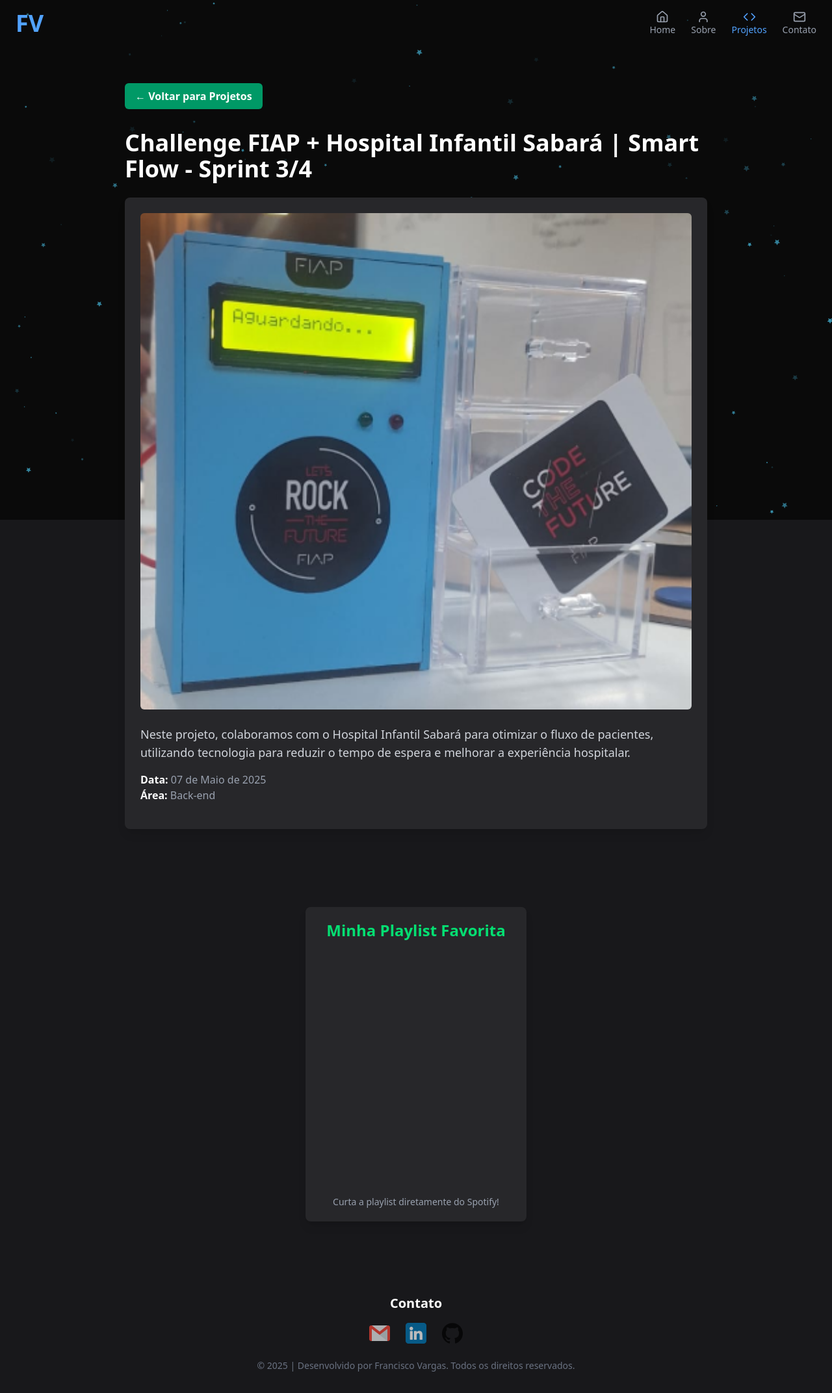
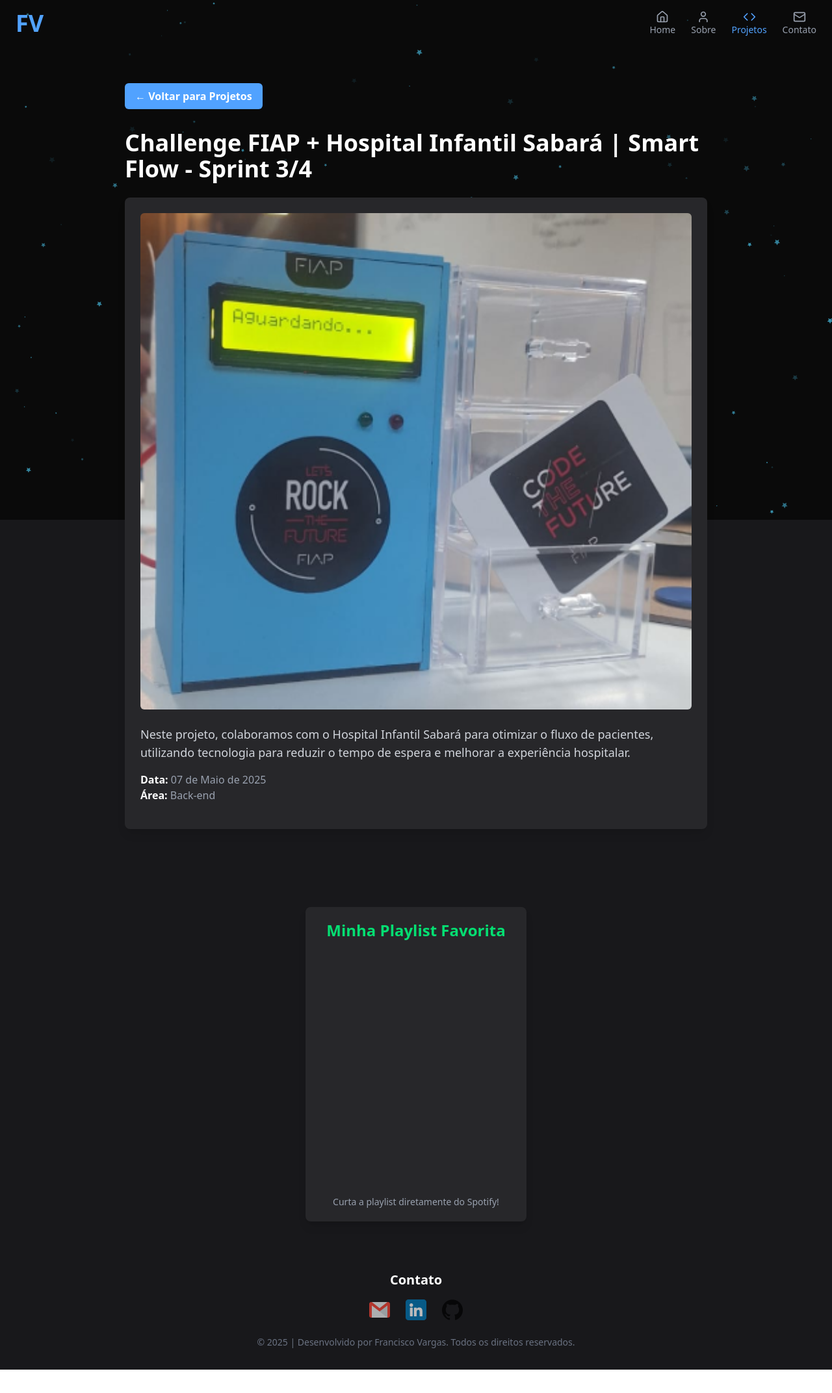
Before and after one commit to Franciscov25/portfolio, a React (Vite) app: page /projetos/1 in a window 1280 px wide. Shown: the whole page at 65% size. After the commit the page ends 2108 px from the top, so only its background shows below. Built offline with nearby package versions, Linux system fonts and the light colour scheme; grey boxes are pictures that could not be loaded.

Commit message:
Style: padronização de cores

```diff
--- a/src/Components/DetalhesProjeto.jsx
+++ b/src/Components/DetalhesProjeto.jsx
@@ -28,7 +28,7 @@
       <div className="container mx-auto max-w-4xl">
         <Link
           to="/projetos"
-          className="inline-block bg-emerald-600 hover:bg-emerald-700 text-white font-semibold py-2 px-4 rounded-md transition duration-300 mb-8"
+          className="inline-block bg-blue-400 hover:bg-blue-600 text-white font-semibold py-2 px-4 rounded-md transition duration-300 mb-8"
         >
           &larr; Voltar para Projetos
         </Link>
--- a/src/Components/Footer.jsx
+++ b/src/Components/Footer.jsx
@@ -6,7 +6,7 @@
 
 const Footer = () => {
   return (
-    <footer className="bg-zinc-900 text-white py-8 mt-10 relative z-10">
+    <footer className="bg-zinc-900 text-white py-8 mt-1 relative z-10">
       <div className="max-w-6xl mx-auto px-4 sm:px-6 lg:px-8 text-center">
         <h3 className="text-xl font-semibold mb-4">Contato</h3>
         <ul className="flex justify-center space-x-6 mb-4">
```
